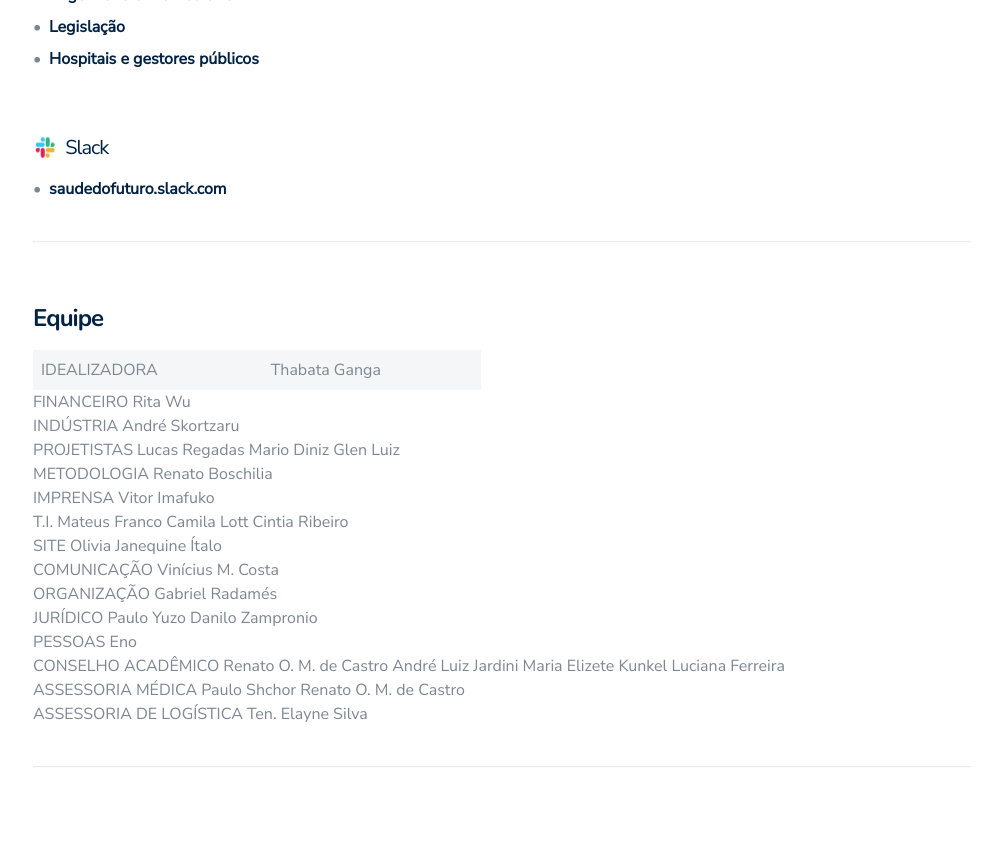
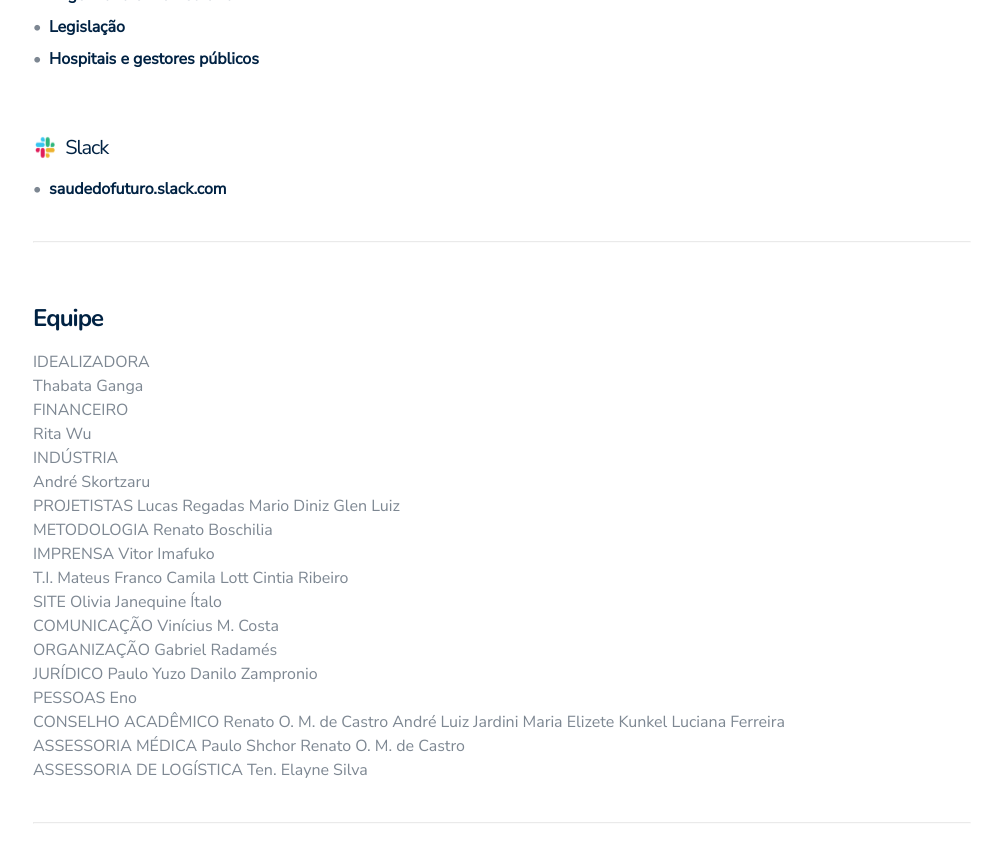
Before and after one commit to brasilcontraovirus/brasilcontraovirus.github.io, a Jekyll site: the page built from sobre.md, in a window 1280 px wide and 900 px high, scrolled down 1686 px. Shown: the top 862 px of the window, without its empty margins (138-1139 px from the left). Built offline with Jekyll 4.4.1, drawn with Linux system fonts in a browser that asks for light colours; our own code applies the rules of GitHub Pages for plain Markdown files.

Commit message:
formatos para Equipe

```diff
--- a/sobre.md
+++ b/sobre.md
@@ -61,10 +61,13 @@ Thabata Ganga, André Skortzaru, Rita Wu e Gabriel Radamés
 
 ### Equipe
 
-IDEALIZADORA | Thabata Ganga
+IDEALIZADORA
+Thabata Ganga
+
 
 FINANCEIRO
 Rita Wu
+
 
 INDÚSTRIA
 André Skortzaru
```
